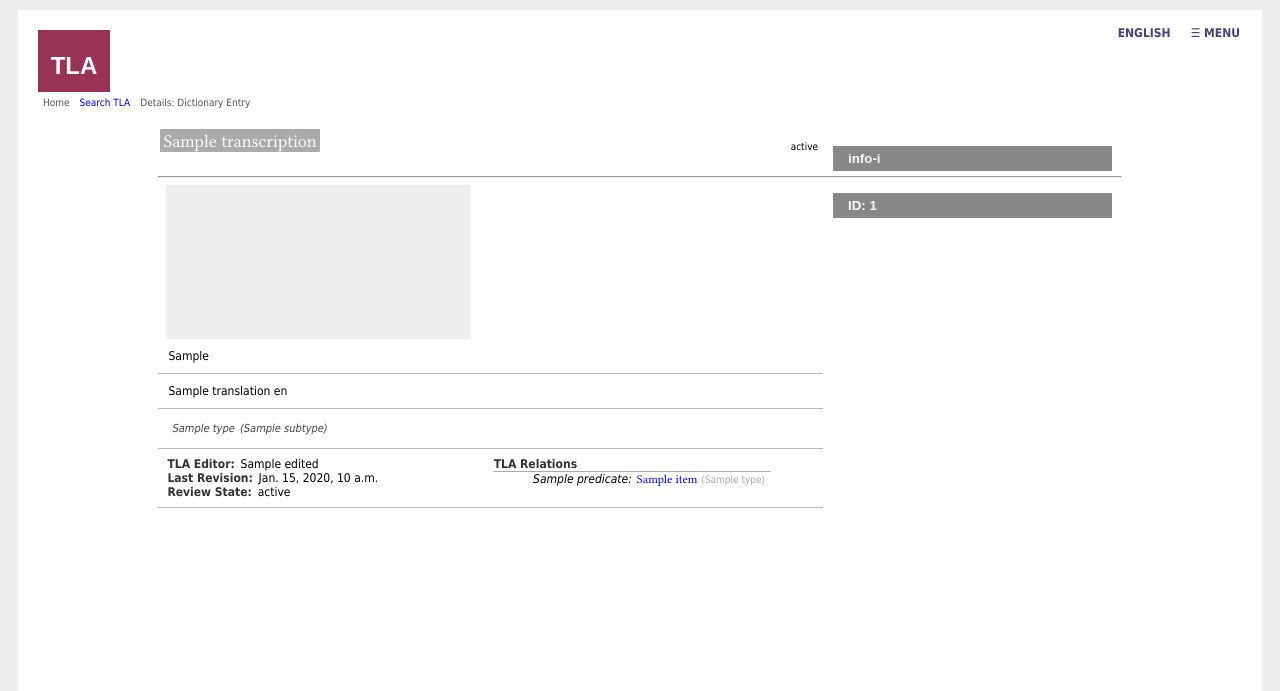
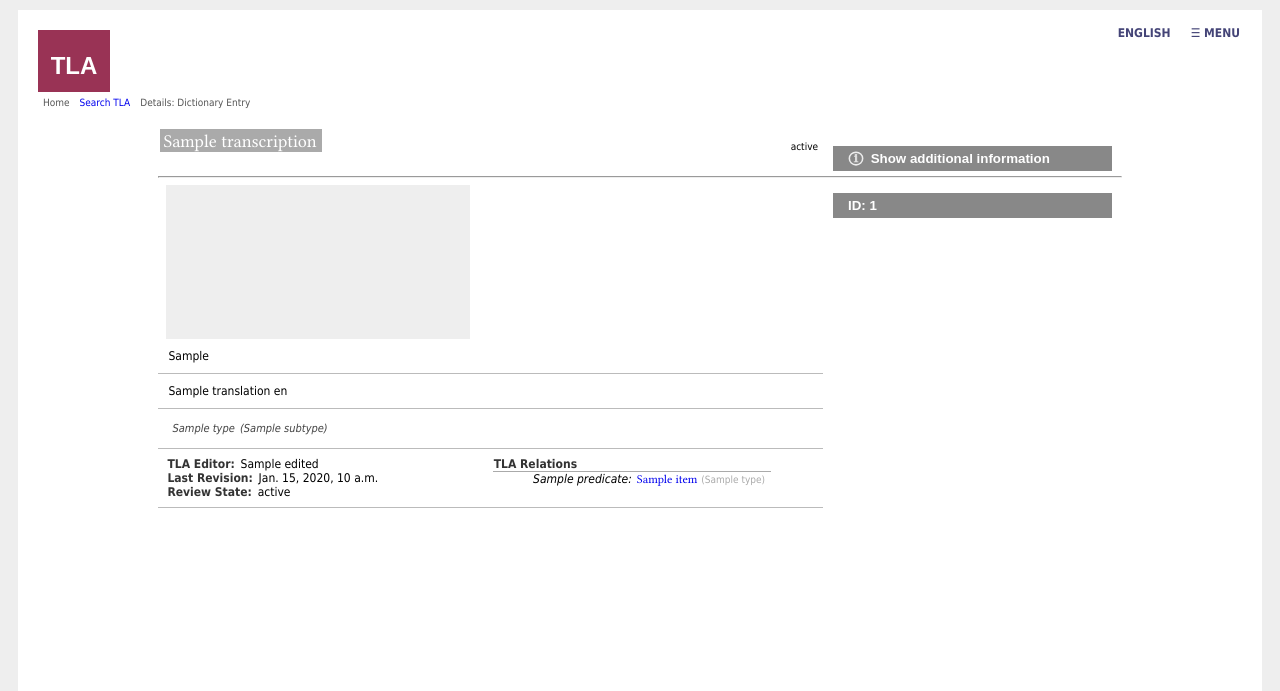
Before and after one commit to JKatzwinkel/tla-prototype-eval, a Django app: template templates/details/lemma.html in a window 1280 px wide. Shown: the top 691 px of the page. Run offline with Django 3.2, Linux system fonts and the light colour scheme; the template is opened without the code that fills it: most values are stand-ins (such as "Sample title", 1, 10 or a date in 2020); a map, chart or similar area stays blank.

Commit message:
fix plus icon a little bit, use info i

```diff
--- a/static/css/details.css
+++ b/static/css/details.css
@@ -24,7 +24,7 @@ div.meta-head-bar span.head-bar-emph {
 	background-color: #aaa;
 	color: #ffffff;
 	margin: 2px;
-	padding: 2px 3px 1px 3px;
+	padding: 2px 5px 1px 3px;
 }
 
 
--- a/templates/details/lemma.html
+++ b/templates/details/lemma.html
@@ -36,7 +36,7 @@
 	</div>
 	<div class="sidebar">
 		<button class="sidebar-button">
-			info-i
+			<span class="icon info">Show additional information
 		</button>
 	</div>
 </div>
--- a/templates/search/index.html
+++ b/templates/search/index.html
@@ -159,10 +159,13 @@ $(document).ready(function(){
 			</form>
 		</div>
 	</div>
+
 	<!-- sidebar -->
+
 	<div class="sidebar">
 		<button class="sidebar-button">
-			info i
+			Show
+			<span class="icon info"/>
 		</button>
 		<button class="sidebar-button" type="submit" form="dict-search" formtarget="_self" formmethod="get" formenctype="application/x-www-form-urlencoded">
 			Search
```
Also changed, not shown: static/img/icon/plus.svg.
